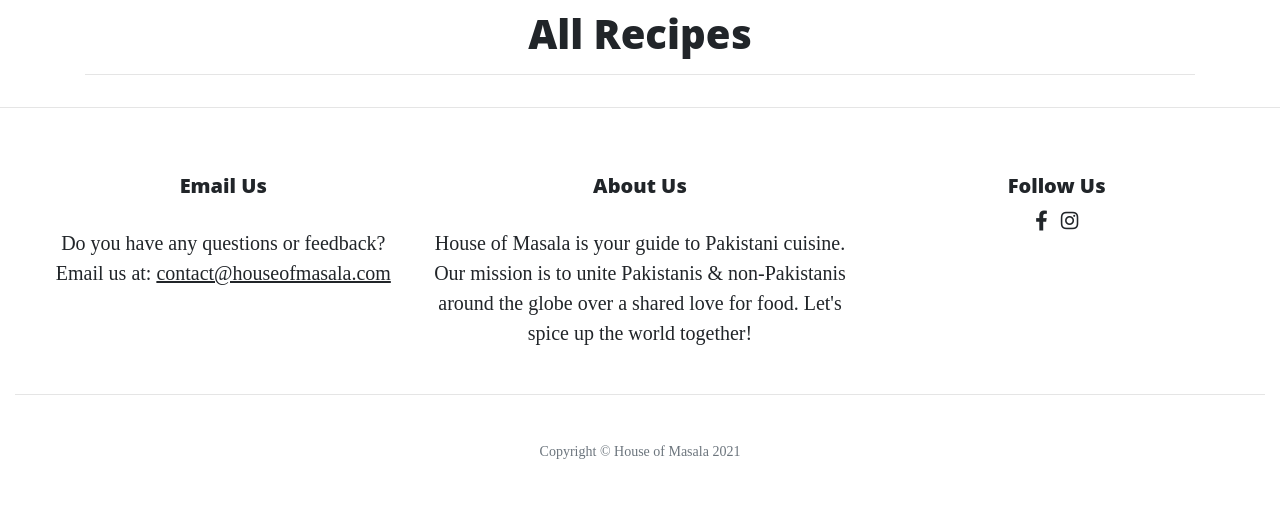
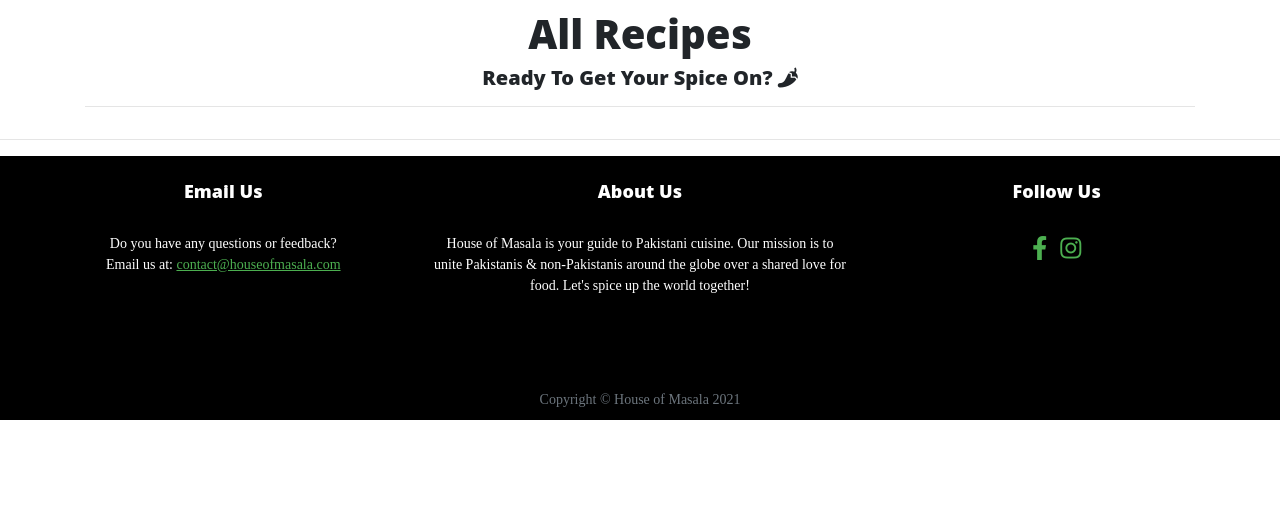
Before and after one commit to ZahraSadiq/Milestone3_HouseofMasala, a Flask app: page /recipes in a window 1280 px wide. Shown: the part 70-596 px from the top of the page. Run offline with Flask 2, Linux system fonts and the light colour scheme; data that the repository does not hold is empty; some libraries are stand-ins or nearby versions.

Commit message:
Styled footer elements

```diff
--- a/static/css/clean-blog.css
+++ b/static/css/clean-blog.css
@@ -136,6 +136,10 @@
   }
 }
 
+.navbar-light .navbar-nav .nav-link:hover {
+    color: #4CAF50;
+}
+
 @media only screen and (min-width: 992px) {
   #mainNav {
     transition: background-color 0.2s;
@@ -233,21 +237,6 @@
   }
 }
 
-footer {
-  padding: 50px 0 65px;
-}
-
-footer .list-inline {
-  margin: 0;
-  padding: 0;
-}
-
-footer .copyright {
-  font-size: 14px;
-  margin-bottom: 0;
-  text-align: center;
-}
-
 .btn {
   font-size: 14px;
   font-weight: 800;
--- a/static/css/style.css
+++ b/static/css/style.css
@@ -33,3 +33,40 @@
     height: 25vw;
     object-fit: cover;
 }
+
+/* Footer */
+footer {
+  padding: 15px 0 10px;
+  background-color: black;
+  color: white;
+}
+
+footer .list-inline {
+  margin: 0;
+  padding: 0;
+}
+
+footer .copyright {
+  font-size: 14px;
+  margin-bottom: 0;
+  text-align: center;
+}
+
+.general-sub {
+    padding-top: 10px;
+    font-size: 18px;
+}
+
+.footer-body {
+    font-size: 14px;
+}
+
+.footer-icons {
+    color: #4CAF50;
+    font-size: 24px;
+    margin-top: 25px;
+}
+
+.footer-links {
+    color: #4CAF50;
+}
--- a/templates/addrecipe.html
+++ b/templates/addrecipe.html
@@ -89,7 +89,7 @@
             <div class="row">
                 <div class="col mx-auto mb-4">
                     <button type="submit" class="btn">
-                        Add Recipe <i class="fas fa-sign-in-alt"></i>
+                        Add Recipe <i class="fas fa-plus"></i>
                     </button>
                 </div>
             </div>
--- a/templates/base.html
+++ b/templates/base.html
@@ -96,24 +96,24 @@
 
     <footer class="container-fluid text-center">
         <div class="row no-gutters">
-            <div class="col-sm-4">
+            <div class="col-sm-4 mx-auto">
                 <h5 class="general-sub">Email Us</h5>
                 <p class="in-line-block footer-body">
                     Do you have any questions or feedback?
                     <br />
-                    Email us at: <a class="links" href="mailto:contact@houseofmasala.com">contact@houseofmasala.com</a>
+                    Email us at: <a class="footer-links" href="mailto:contact@houseofmasala.com">contact@houseofmasala.com</a>
                 </p>
             </div>
-            <div class="col-sm-4">
+            <div class="col-sm-4 mx-auto">
                 <h5 class="general-sub">About Us</h5>
                 <p class="in-line-block footer-body">
                     House of Masala is your guide to Pakistani cuisine. Our mission is to unite Pakistanis &
                     non-Pakistanis around the globe over a shared love for food. Let's spice up the world together!
                 </p>
             </div>
-            <div class="col-sm-4">
+            <div class="col-sm-4 mx-auto">
                 <h5 class="general-sub">Follow Us</h5>
-                <ul class="list-inline social-links">
+                <ul class="list-inline">
                     <li class="list-inline-item">
                         <a href="https://www.facebook.com/FoodFusionPK" target="_blank">
                             <i class="fab fa-facebook-f footer-icons" aria-hidden="true"></i>
--- a/templates/profile.html
+++ b/templates/profile.html
@@ -15,6 +15,7 @@
             </div>
         </div>
     </div>
+    <br>
     <!-- Card to display user's recipes -->
     <div class="row no-gutters text-center">
         {% for recipe in recipes %}
--- a/templates/recipes.html
+++ b/templates/recipes.html
@@ -3,6 +3,7 @@
 
 <div class="container body-wrapper">
     <h1 class="text-center">{{ page_title }}</h1>
+    <h5 class="text-center">Ready To Get Your Spice On? <i class="fas fa-pepper-hot"></i></h5>
 
     <hr>
     <div class="row no-gutters text-center">
```
